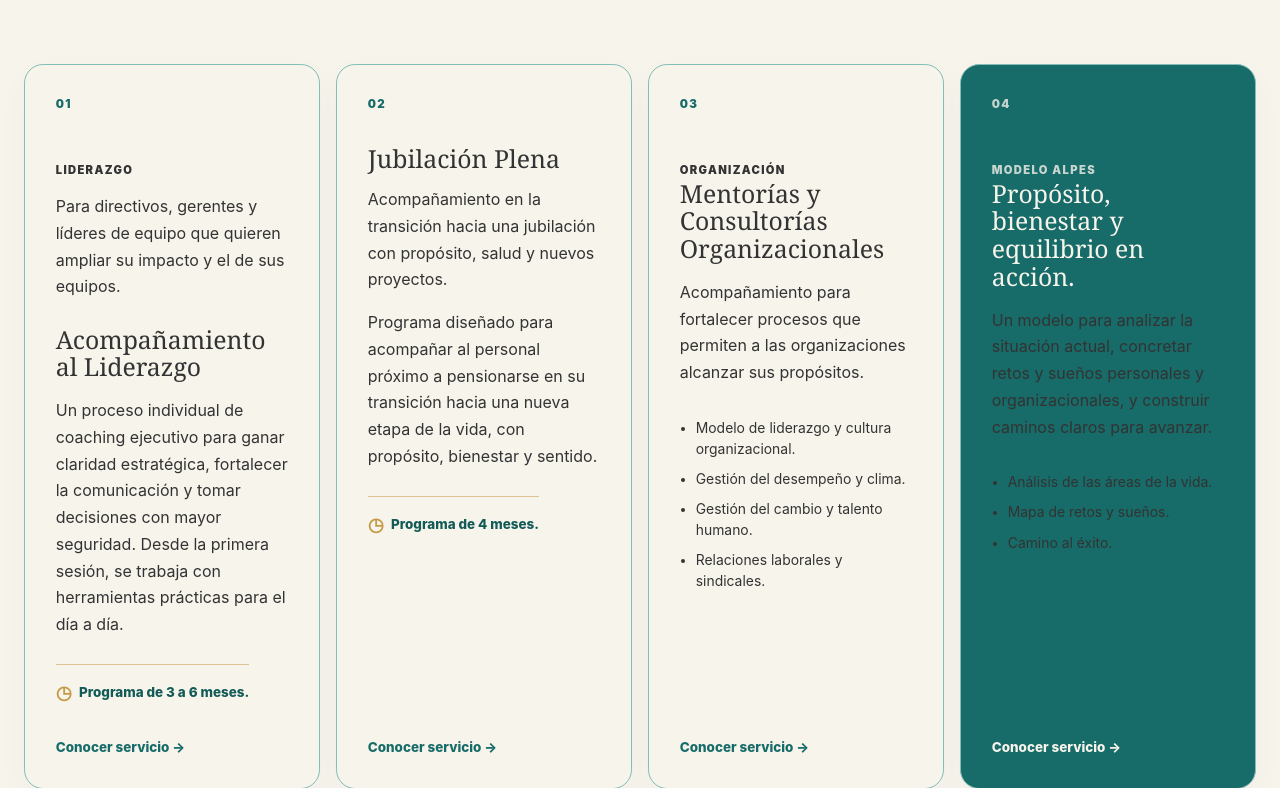
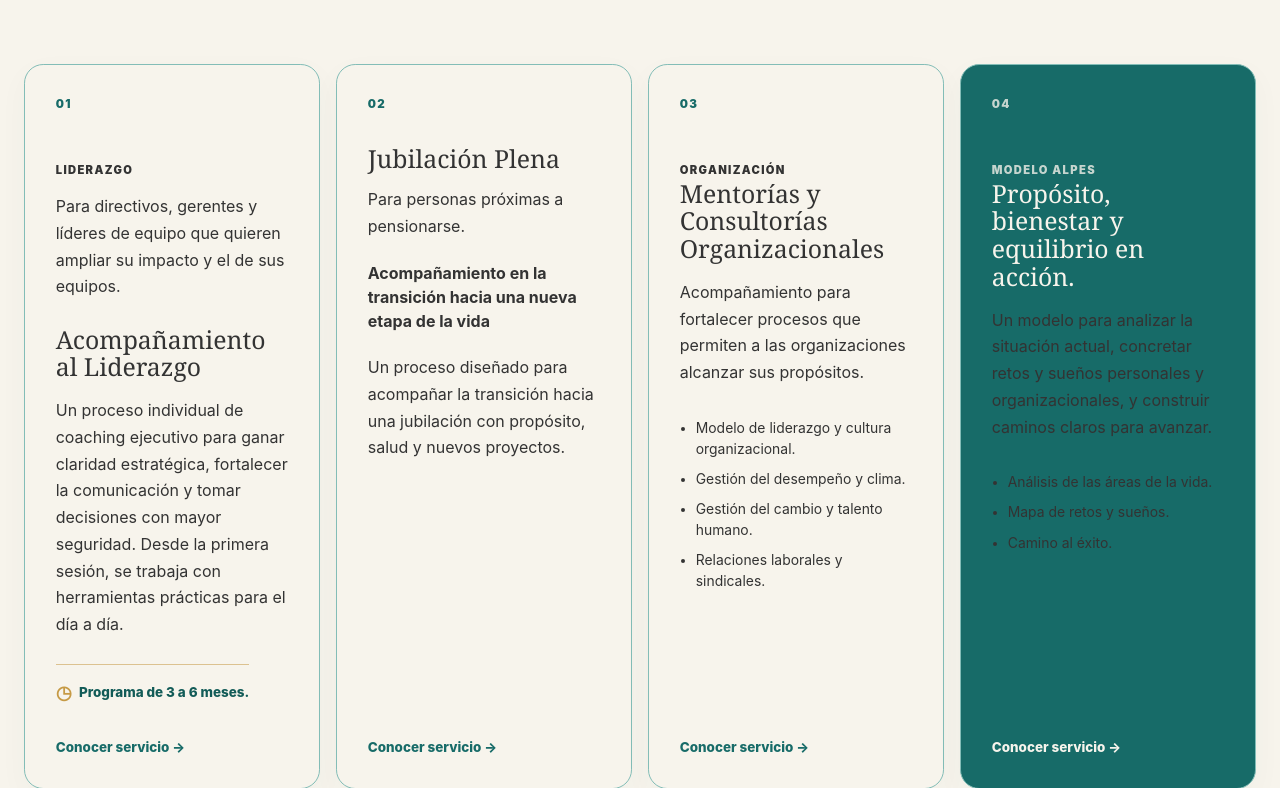
Before and after one commit to CortinezO98/alpes-portal, a Django app: page / in a window 1280 px wide. Shown: the part 2049-2837 px from the top of the page. Run offline with Django 5.2, Linux system fonts and the light colour scheme.

Commit message:
content: actualiza la propuesta de jubilación plena

```diff
--- a/templates/portfolio/home.html
+++ b/templates/portfolio/home.html
@@ -114,9 +114,9 @@
                 <span class="public-service-number">02</span>
                 <div>
                     <h3>Jubilación Plena</h3>
-                    <p class="public-service-intro">Acompañamiento en la transición hacia una jubilación con propósito, salud y nuevos proyectos.</p>
-                    <p>Programa diseñado para acompañar al personal próximo a pensionarse en su transición hacia una nueva etapa de la vida, con propósito, bienestar y sentido.</p>
-                    <p class="public-service-duration"><span aria-hidden="true">◷</span> Programa de 4 meses.</p>
+                    <p class="public-service-intro">Para personas próximas a pensionarse.</p>
+                    <h4>Acompañamiento en la transición hacia una nueva etapa de la vida</h4>
+                    <p>Un proceso diseñado para acompañar la transición hacia una jubilación con propósito, salud y nuevos proyectos.</p>
                 </div>
             </article>
 
```
